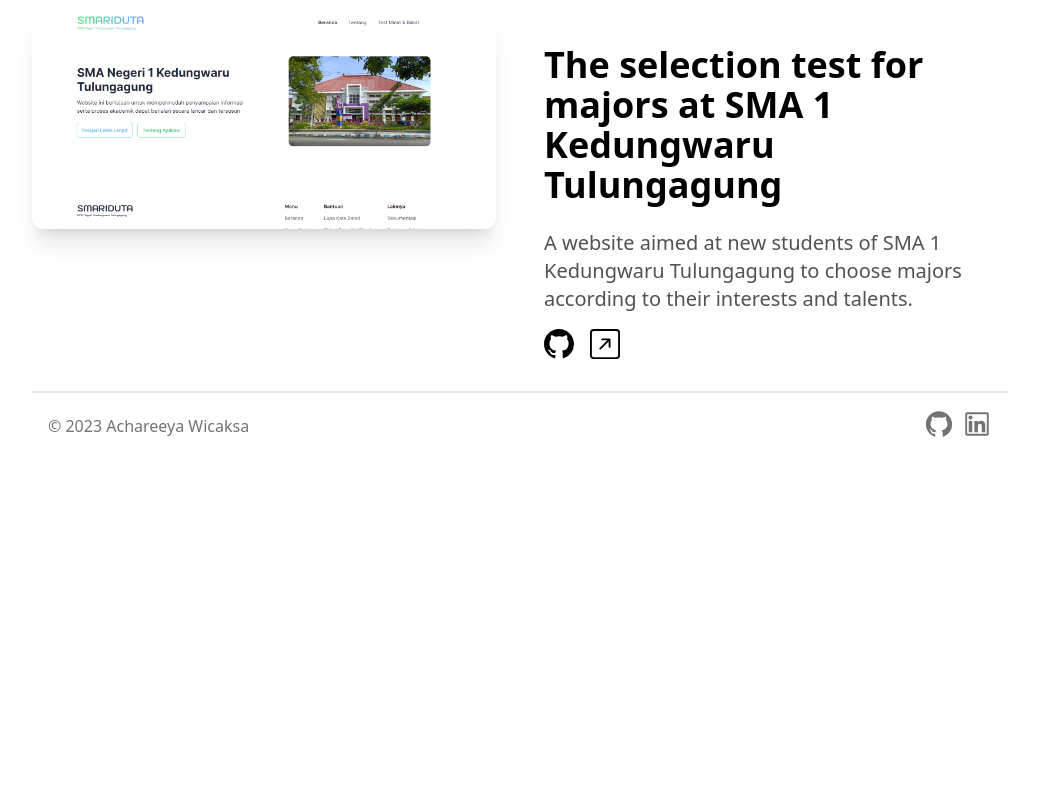
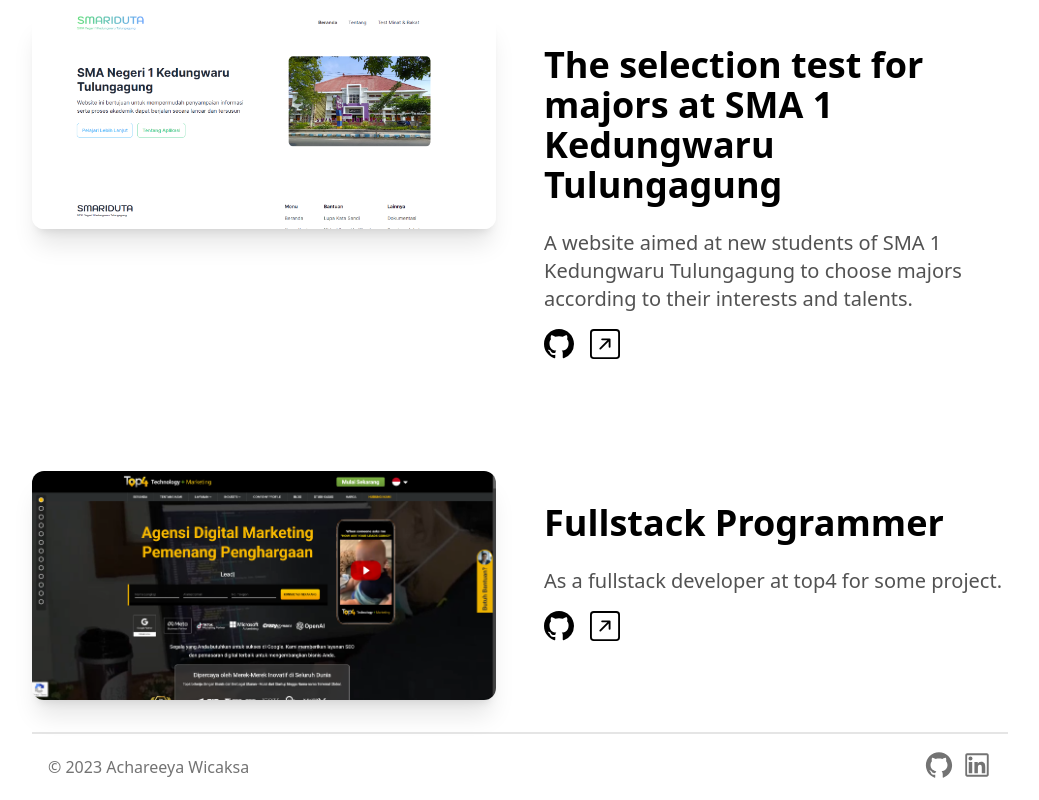
Before and after one commit to Achareeya-Wicaksa/curicullumvitae, a Next.js app: page / in a window 1280 px wide. Shown: the part 2563-3363 px from the top of the page, without its empty margins (120-1159 px from the left). Before the commit the page ends 3022 px from the top, so only its background shows below. Built offline with nearby package versions, Linux system fonts and the light colour scheme.

Commit message:
Update ProjectsSection.tsx

```diff
--- a/components/ProjectsSection.tsx
+++ b/components/ProjectsSection.tsx
@@ -27,6 +27,14 @@ const projects = [
     image: "/testsma.png",
     github: "https://github.com/IceManbrz/testdeploy.git",
     link: "https://testminatbakat.vercel.app/",
+  },
+  {
+    name: "Fullstack Programmer",
+    description:
+      "As a fullstack developer at top4 for some project.",
+    image: "/image.png",
+    github: "",
+    link: "https://www.top4marketing.co.id/",
   },
 ]
 
```
